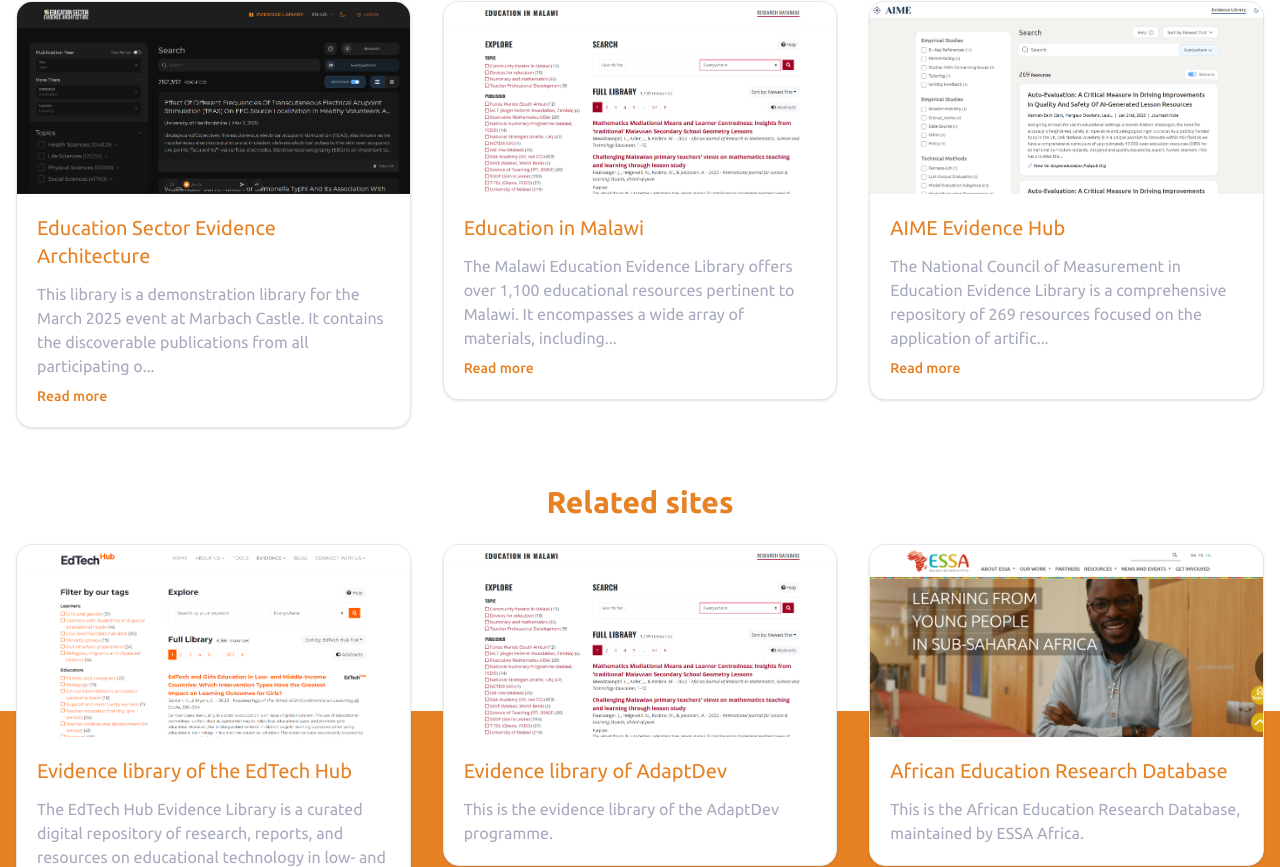
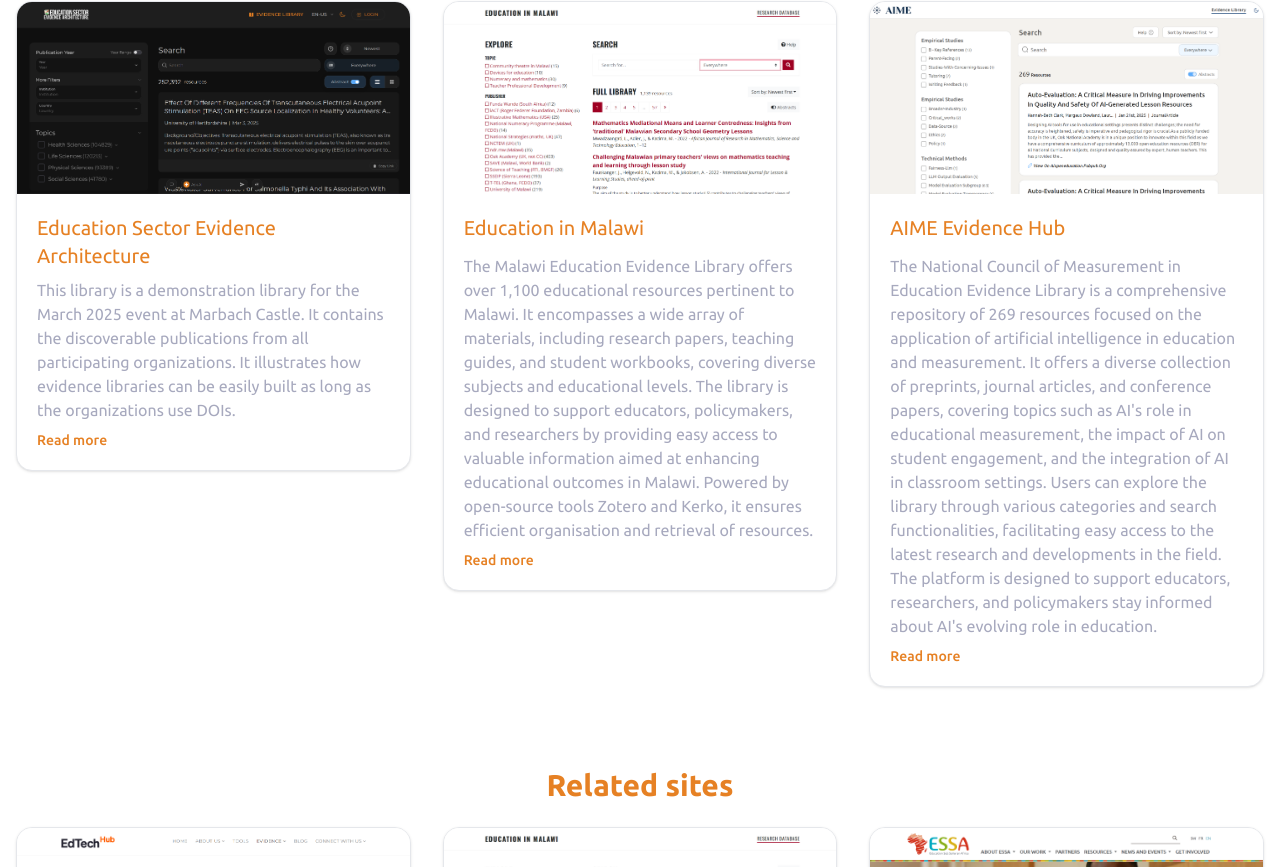
Before and after one commit to OpenDevEd/my-evidance-education-landingpage, a React (Vite) app: page / in a window 1280 px wide. Shown: the part 313-1180 px from the top of the page. Built offline with nearby package versions, Linux system fonts and the light colour scheme.

Commit message:
Enhance SiteCard component to dynamically adjust description truncation based on title length

```diff
--- a/src/components/SiteCard.tsx
+++ b/src/components/SiteCard.tsx
@@ -1,5 +1,6 @@
 import { Card, CardContent, CardHeader } from "@/components/ui/card";
-import { useState } from "react";
+import { cn } from "@/lib/utils";
+import { useEffect, useRef, useState } from "react";
 
 interface SiteCardProps {
   title: string;
@@ -12,15 +13,26 @@
   const [isExpanded, setIsExpanded] = useState(false);
   const maxLength = 150; // approximately 4-5 lines of text
   const shouldTruncate = description.length > maxLength;
-  const truncatedText =
-    shouldTruncate && !isExpanded
-      ? `${description.slice(0, maxLength)}...`
-      : description;
+  const [descriptionLines, setDescriptionLines] = useState(0);
+
+  const titleRef = useRef<HTMLHeadingElement>(null);
 
   const handleExpandClick = (e: React.MouseEvent) => {
     e.preventDefault(); // Prevent the card link from activating
     setIsExpanded(!isExpanded);
   };
+
+  useEffect(() => {
+    // If the title is more than 2 lines, truncate the description to 2 lines
+    if (titleRef.current) {
+      const titleHeight = titleRef.current.offsetHeight;
+      if (titleHeight > 40) {
+        setDescriptionLines(2);
+      } else {
+        setDescriptionLines(3);
+      }
+    }
+  }, [title]);
 
   return (
     <a
@@ -29,7 +41,12 @@
       rel="noopener noreferrer"
       className="block h-full transition-transform duration-150 hover:scale-[1.01] mx-2"
     >
-      <Card className="bg-white rounded-2xl overflow-hidden">
+      <Card
+        className={cn(
+          "bg-white rounded-2xl overflow-hidden flex flex-col",
+          !isExpanded && "min-h-[370px]"
+        )}
+      >
         <CardHeader className="p-0">
           <img
             src={image}
@@ -37,13 +54,26 @@
             className="w-full h-48 object-cover flex-shrink-0 rounded-t-lg"
           />
         </CardHeader>
-        <CardContent className="p-5">
-          <h4 className="text-orange mb-3 text-xl">{title}</h4>
-          <p className="text-brand-gray">{truncatedText}</p>
+        <CardContent className="p-5 flex flex-col h-full">
+          <h4
+            ref={titleRef}
+            title={title}
+            className="text-orange text-xl line-clamp-2 min-h-[2rem] mb-2"
+          >
+            {title}
+          </h4>
+          <div
+            className={cn(
+              "text-brand-gray",
+              !isExpanded && `line-clamp-${descriptionLines}`
+            )}
+          >
+            <p>{description}</p>
+          </div>
           {shouldTruncate && (
             <button
               onClick={handleExpandClick}
-              className="text-orange hover:text-orange-600 mt-2 text-sm font-medium"
+              className="text-orange hover:text-orange-600 mt-2 text-sm font-medium self-start"
             >
               {isExpanded ? "Show less" : "Read more"}
             </button>
```
